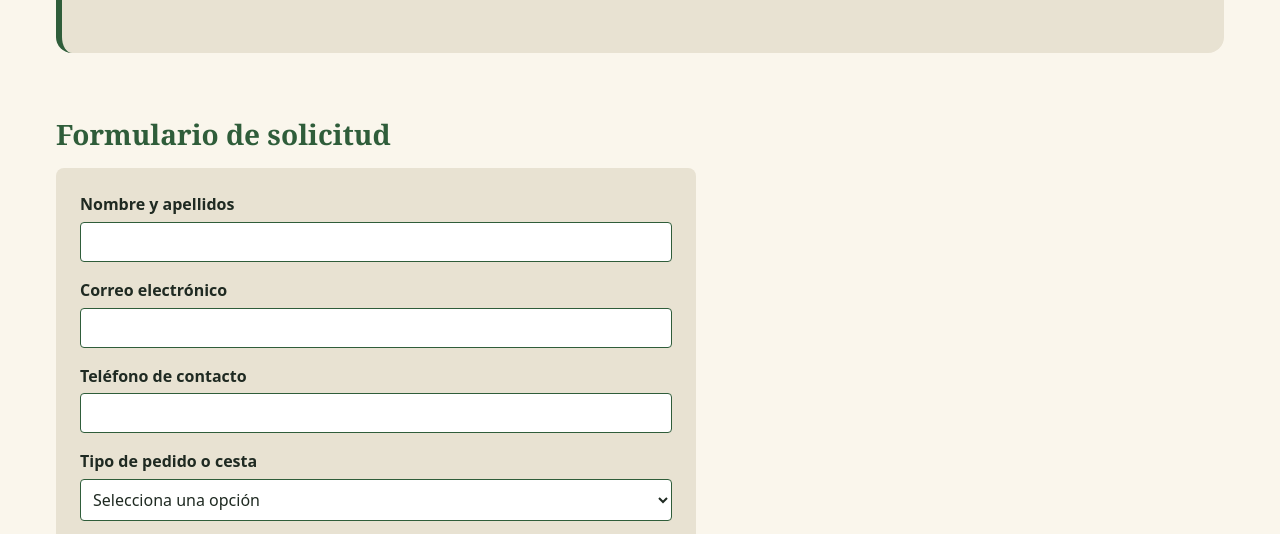
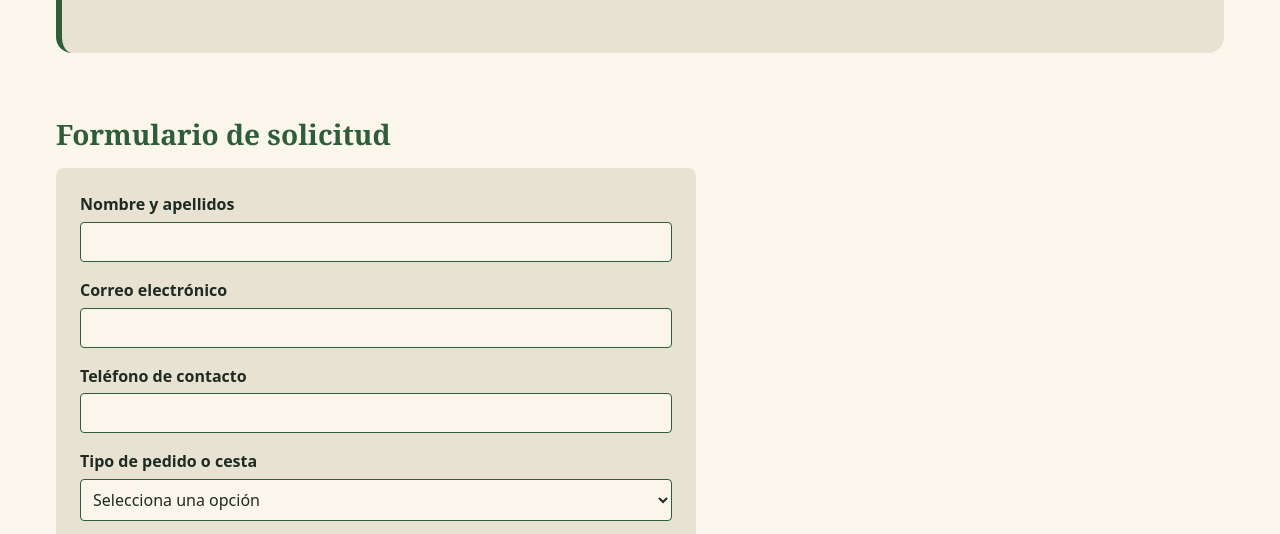
Before and after one commit to andresdop46-beep/Huerta-serrana, a plain HTML site: page contacto.html in a window 1280 px wide. Shown: the part 246-780 px from the top of the page. Drawn offline with Linux system fonts and the light colour scheme.

Commit message:
fix: usar --color-fondo en .formulario__campo para evitar texto blanco sobre blanco en modo oscuro

```diff
--- a/css/components.css
+++ b/css/components.css
@@ -168,7 +168,7 @@
   padding: var(--space-sm);
   border: 0.0625rem solid var(--color-primario);
   border-radius: var(--radius-sm);
-  background-color: var(--color-blanco);
+  background-color: var(--color-fondo);
   color: var(--color-texto);
 }
 
```
